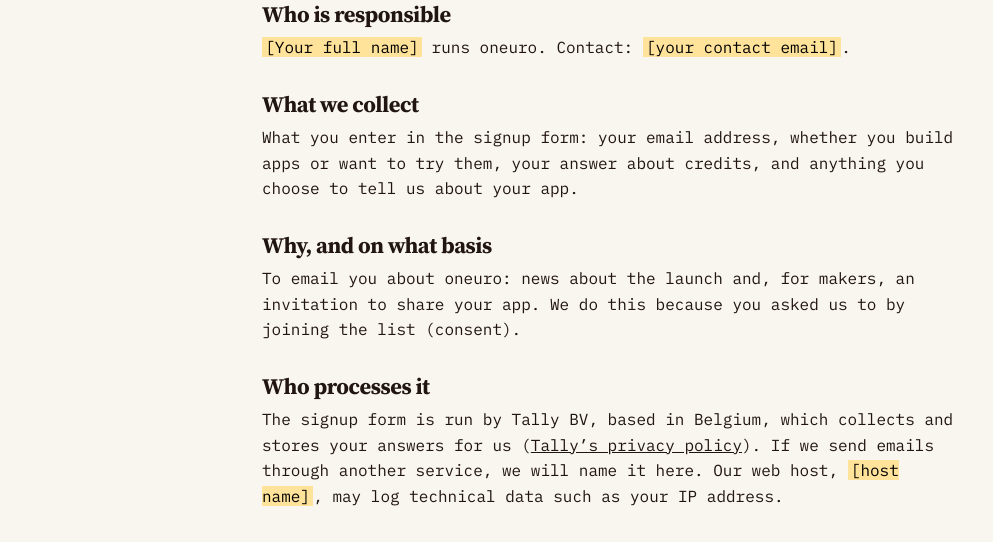
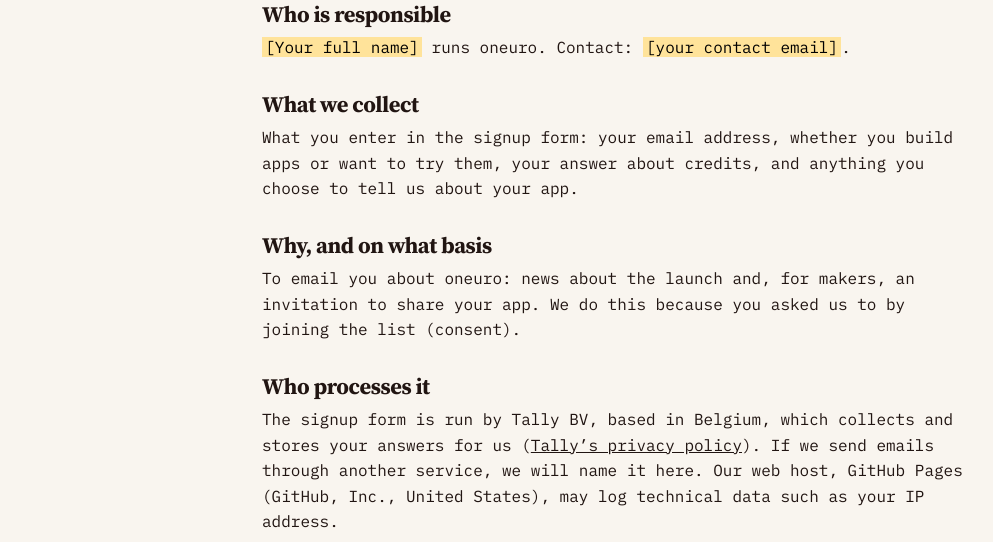
Before and after one commit to anvibe/oneuro, a plain HTML site: page privacy.html in a window 1280 px wide. Shown: the part 219-761 px from the top of the page, without its empty margins (26-1019 px from the left). Drawn offline with Linux system fonts and the light colour scheme.

Commit message:
Point link preview and privacy page at GitHub Pages
Co-Authored-By: Claude Sonnet 5.5 <noreply@anthropic.com>

```diff
--- a/privacy.html
+++ b/privacy.html
@@ -26,7 +26,7 @@
     <p>To email you about oneuro: news about the launch and, for makers, an invitation to share your app. We do this because you asked us to by joining the list (consent).</p>
 
     <h2>Who processes it</h2>
-    <p>The signup form is run by Tally BV, based in Belgium, which collects and stores your answers for us (<a href="https://tally.so/help/privacy-policy">Tally’s privacy policy</a>). If we send emails through another service, we will name it here. Our web host, <mark>[host name]</mark>, may log technical data such as your IP address.</p>
+    <p>The signup form is run by Tally BV, based in Belgium, which collects and stores your answers for us (<a href="https://tally.so/help/privacy-policy">Tally’s privacy policy</a>). If we send emails through another service, we will name it here. Our web host, GitHub Pages (GitHub, Inc., United States), may log technical data such as your IP address.</p>
 
     <h2>How long we keep it</h2>
     <p>Until you unsubscribe or ask us to delete it.</p>
```
Also changed, not shown: index.html (+2 -2 lines), 1 other file.
